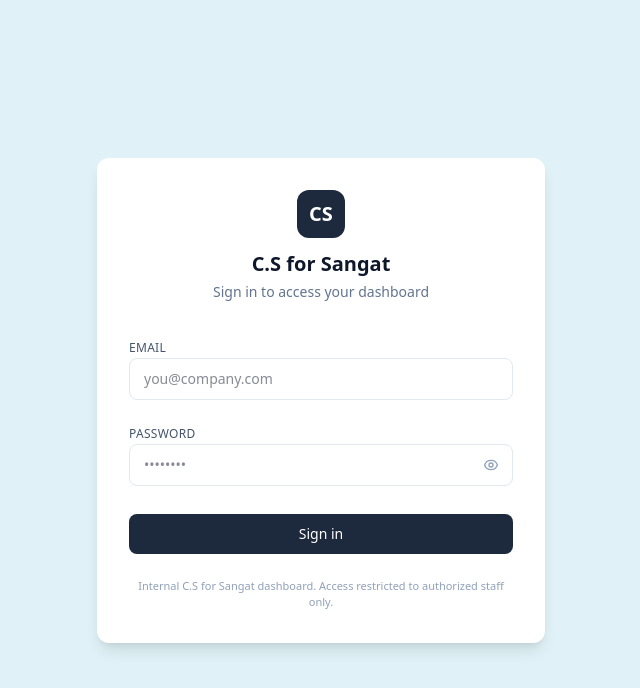
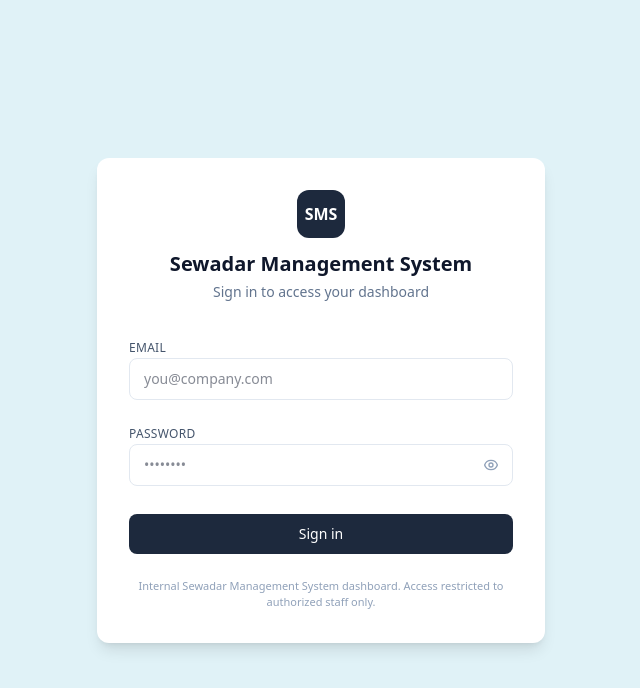
Before and after one commit to callbridgesewa-spec/Callbridge-Sewa, a React (Vite) app: page /login in a window 1280 px wide. Shown: the top 688 px of the page, without its empty margins (319-959 px from the left). Built offline with nearby package versions, Linux system fonts and the light colour scheme; no server answers.

Commit message:
login page

```diff
--- a/src/pages/LoginPage.jsx
+++ b/src/pages/LoginPage.jsx
@@ -31,9 +31,9 @@ function LoginPage() {
       <div className="w-full max-w-md rounded-xl bg-white p-8 shadow-lg">
         <div className="mb-8 text-center">
           <div className="mx-auto mb-3 flex h-12 w-12 items-center justify-center rounded-xl bg-slate-800 text-white">
-            <span className="text-xl font-semibold">CS</span>
+            <span className="text-base font-semibold">SMS</span>
           </div>
-          <h1 className="text-xl font-semibold text-slate-900">C.S for Sangat</h1>
+          <h1 className="text-xl font-semibold text-slate-900">Sewadar Management System</h1>
           <p className="mt-1 text-sm text-slate-500">Sign in to access your dashboard</p>
         </div>
 
@@ -105,7 +105,7 @@ function LoginPage() {
         </form>
 
         <p className="mt-6 text-center text-[11px] text-slate-400">
-          Internal C.S for Sangat dashboard. Access restricted to authorized staff only.
+          Internal Sewadar Management System dashboard. Access restricted to authorized staff only.
         </p>
       </div>
     </div>
```
